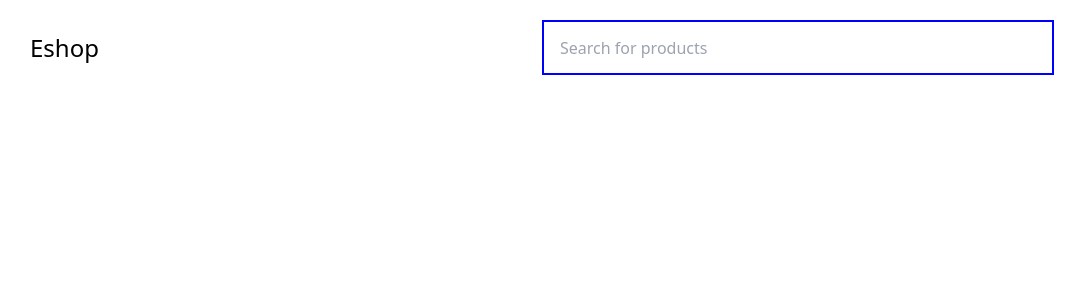
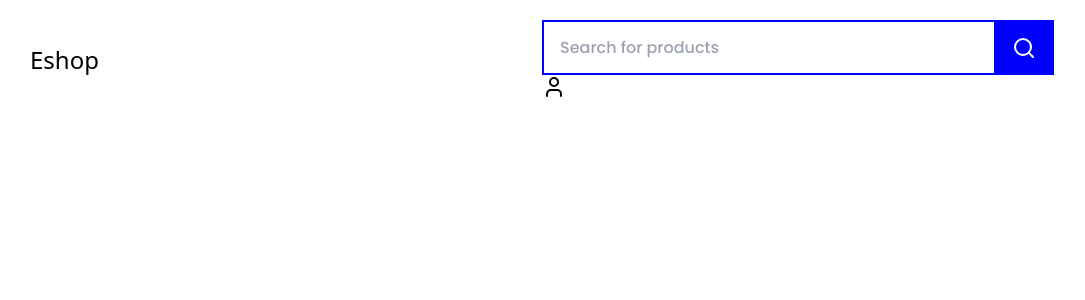
Before and after one commit to AntonKuzmenko05/multi-vendor_E-Commerce, a Next.js app in the folder apps/user-ui/: page / in a window 1280 px wide. Shown: the top 300 px of the page, without its empty margins (98-1183 px from the left). Built offline with nearby package versions, Linux system fonts and the light colour scheme.

Commit message:
Header with svg

```diff
--- a/apps/user-ui/src/app/layout.tsx
+++ b/apps/user-ui/src/app/layout.tsx
@@ -1,10 +1,22 @@
 import './global.css';
 import Header from "../shared/widgets";
+import { Roboto,Poppins } from 'next/font/google'
 
 export const metadata = {
   title: 'Eshop',
   description: 'E-commerce',
 }
+
+const roboto = Roboto({
+    weight: ["100","200","300",'400', "500", "700", "800", "900"],
+    subsets: ['latin'],
+    variable: "--font-roboto"
+})
+const poppins = Poppins({
+    weight: ["100","200","300",'400', "500", "700", "800", "900"],
+    subsets: ['latin'],
+    variable: "--font-poppins"
+})
 
 export default function RootLayout({
   children,
@@ -13,7 +25,7 @@ export default function RootLayout({
 }) {
   return (
     <html lang="en">
-      <body>
+      <body className={`${roboto.variable} ${poppins.variable}`}>
       <Header/>
       {children}</body>
     </html>
--- /dev/null
+++ b/apps/user-ui/src/assets/svgs/ProfileIcon.tsx
@@ -0,0 +1,10 @@
+export const ProfileIcon = () =>{
+    return (
+        <svg xmlns="http://www.w3.org/2000/svg" width="24" height="24" viewBox="0 0 24 24" fill="none"
+             stroke="currentColor" strokeWidth="2" stroke-linecap="round" stroke-linejoin="round"
+             className="lucide lucide-user-icon lucide-user">
+            <path d="M19 21v-2a4 4 0 0 0-4-4H9a4 4 0 0 0-4 4v2"/>
+            <circle cx="12" cy="7" r="4"/>
+        </svg>
+    )
+}
--- a/apps/user-ui/src/shared/widgets/Header.tsx
+++ b/apps/user-ui/src/shared/widgets/Header.tsx
@@ -1,5 +1,7 @@
 import React from 'react';
 import Link from "next/link";
+import {Search} from "lucide-react";
+import {ProfileIcon} from "../../assets/svgs/ProfileIcon"
 
 const Header = () => {
     return (
@@ -13,6 +15,14 @@ const Header = () => {
                 <div className='w-[50%] relative' >
                     <input type="text" placeholder="Search for products"
                            className='w-full px-4 font-Poppins font-medium border-[2.5px] border-[blue] outline-none h-[55px]'/>
+                    <div className='w-[60px] cursor-pointer flex items-center justify-center h-[55px] bg-[blue] absolute top-0 right-0' >
+                        <Search color="white"/>
+                    </div>
+                    <div className="flex items-center gap-8">
+                        <Link href={"/login"}>
+                            <ProfileIcon/>
+                        </Link>
+                    </div>
                 </div>
             </div>
         </div>
--- a/apps/user-ui/tailwind.config.js
+++ b/apps/user-ui/tailwind.config.js
@@ -17,7 +17,12 @@ module.exports = {
 //     ...createGlobPatternsForDependencies(__dirname)
   ],
   theme: {
-    extend: {},
+    extend: {
+        fontFamily:{
+            Roboto:["var(--font-roboto)"],
+            Poppins:["var(--font-poppins)"]
+        }
+    },
   },
   plugins: [],
 };
--- a/package.json
+++ b/package.json
@@ -7,7 +7,7 @@
     "dev": "npm run prisma:generate && nx run-many --target=serve --all",
     "auth-docs": "node apps/auth-service/src/swagger.js",
     "postinstall": "prisma generate",
-      "user-ui": "npx nx run-many --target=dev --all --projects=user-ui"
+    "user-ui": "npx nx run-many --target=dev --all --projects=user-ui"
   },
   "private": true,
   "dependencies": {
@@ -22,6 +22,7 @@
     "express-rate-limit": "^8.2.1",
     "ioredis": "^5.9.2",
     "jsonwebtoken": "^9.0.3",
+    "lucide-react": "^0.563.0",
     "morgan": "^1.10.1",
     "next": "~15.2.4",
     "nodemailer": "^7.0.12",
```
Also changed, not shown: 1 other file (tests, documents, lock files or other folders).
